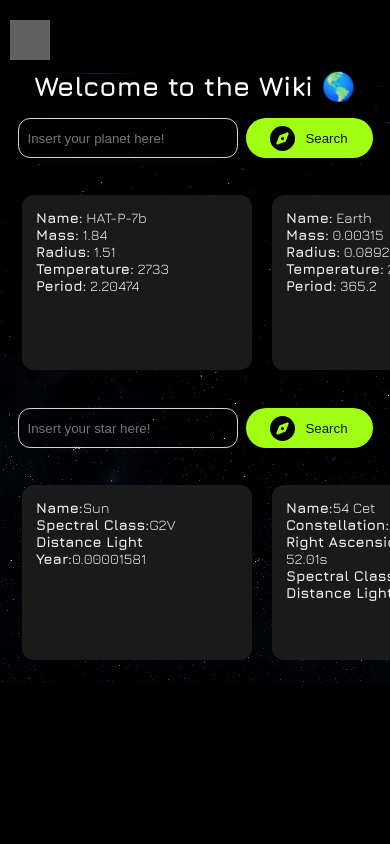
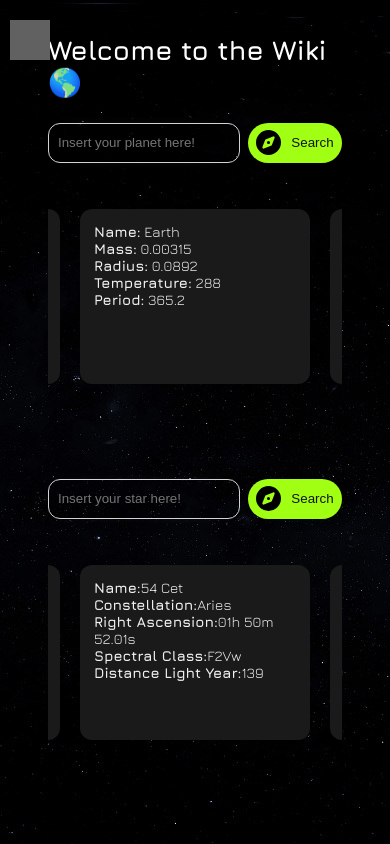
Before and after one commit to simoneschifano/cb7-project-b, a Next.js app: page /wiki in a window 390 px wide. Built offline with nearby package versions, Linux system fonts and the light colour scheme; grey boxes are pictures that could not be loaded.

Commit message:
style: not found style

```diff
--- a/src/components/Navbar/Navbar.jsx
+++ b/src/components/Navbar/Navbar.jsx
@@ -35,7 +35,7 @@ const Navbar = ({ distanceValue }) => {
 
             <div className={styles.wrappertxt}>
               <h5 className={styles.navbar__currentDistance}>
-                Distanza Percorsa: <br /> {distanceValue.toFixed(2)} au
+                Travelled distance: <br /> {distanceValue.toFixed(2)} au
               </h5>
             </div>
           </div>
--- a/src/components/SearchWiki/SearchWiki.jsx
+++ b/src/components/SearchWiki/SearchWiki.jsx
@@ -83,7 +83,6 @@ const SearchWiki = () => {
   const [previewResultStar, setPreviewResultStar] = useState(false);
   const [previewResultPlanet, setPreviewResultPlanet] = useState(false);
 
-
   const onHandlePlanetSearch = (e) => {
     e.preventDefault();
     GET(urlPlanets, inputPlanetValue).then((data) => setResultPlanet(data));
@@ -92,7 +91,9 @@ const SearchWiki = () => {
     if (e.target.value.length > 2) {
       setPlanetInputValue(e.target.value);
 
-      GET(urlPlanets, e.target.value).then((data) => setPreviewResultPlanet(data));
+      GET(urlPlanets, e.target.value).then((data) =>
+        setPreviewResultPlanet(data)
+      );
       setResultPlanet(false);
     } else {
       setPlanetInputValue(false);
@@ -130,37 +131,67 @@ const SearchWiki = () => {
   return (
     <>
       <div className={styles.Wrapper__Wiki}>
-        <div className={styles.Close__Button} onClick={returnHome} >
-          <Image className={styles.Back__Button__Image} src={'https://www.svgrepo.com/show/18507/back-button.svg'} width={40} height={40} alt="back_button_image" />
+        <div className={styles.Close__Button} onClick={returnHome}>
+          <Image
+            className={styles.Back__Button__Image}
+            src={"https://www.svgrepo.com/show/18507/back-button.svg"}
+            width={40}
+            height={40}
+            alt="back_button_image"
+          />
         </div>
         <h1>Welcome to the Wiki 🌎</h1>
 
         {/* Sezione ricerca dei pianeti */}
         <div className={styles.Search__Form__Container}>
           <form className={styles.SearchForm} onSubmit={onHandlePlanetSearch}>
-            <input className={styles.SearchInput} type="text" name="searchText" placeholder="Insert your planet here!" onChange={onHandlePlanetInput} />
+            <input
+              className={styles.SearchInput}
+              type="text"
+              name="searchText"
+              placeholder="Insert your planet here!"
+              onChange={onHandlePlanetInput}
+            />
             <button onClick={onHandlePlanetSearch}>
-              <svg className={styles.svgIcon} viewBox="0 0 512 512" height="1em" xmlns="http://www.w3.org/2000/svg">
+              <svg
+                className={styles.svgIcon}
+                viewBox="0 0 512 512"
+                height="1em"
+                xmlns="http://www.w3.org/2000/svg">
                 <path d="M256 512A256 256 0 1 0 256 0a256 256 0 1 0 0 512zm50.7-186.9L162.4 380.6c-19.4 7.5-38.5-11.6-31-31l55.5-144.3c3.3-8.5 9.9-15.1 18.4-18.4l144.3-55.5c19.4-7.5 38.5 11.6 31 31L325.1 306.7c-3.2 8.5-9.9 15.1-18.4 18.4zM288 256a32 32 0 1 0 -64 0 32 32 0 1 0 64 0z"></path>
               </svg>
               Search
             </button>
           </form>
-          {previewResultPlanet.length > 0  && !resultPlanet  &&(
+
+          {previewResultPlanet.length > 0 && !resultPlanet && (
             <div className={styles.Dropdown__Preview}>
               {previewResultPlanet.slice(0, 5).map((planet, index) => (
-                <p className={styles.Dropdown__Item} onClick={() => onHandlePlanetPreviewClick(planet.name)} key={index}>{planet.name}</p>
+                <p
+                  className={styles.Dropdown__Item}
+                  onClick={() => onHandlePlanetPreviewClick(planet.name)}
+                  key={index}>
+                  {planet.name}
+                </p>
               ))}
             </div>
           )}
         </div>
+
         {resultPlanet ? (
-          <div className={styles.List_Elements} draggable>
-            {resultPlanet.length > 0 ? resultPlanet.map((planet, index) => <PlanetCard data={planet} key={index} />) : <div className= {styles.Not__Found}>not found</div>}
+          <div className={styles.List_Elements}>
+            {resultPlanet.length > 0 ? (
+              resultPlanet.map((planet, index) => (
+                <PlanetCard data={planet} key={index} />
+              ))
+            ) : (
+              <div className={styles.Not__Found}>not found</div>
+            )}
           </div>
         ) : (
-          <div className={styles.List_Elements} draggable>
-            {!inputPlanetValue && listRandomPlanets.map((planet, index) => (
+          <div className={styles.List_Elements}>
+            {!inputPlanetValue &&
+              listRandomPlanets.map((planet, index) => (
                 <PlanetCard data={planet} key={index} />
               ))}
           </div>
@@ -169,9 +200,19 @@ const SearchWiki = () => {
         {/* Sezione ricerca delle stelle */}
         <div className={styles.Search__Form__Container}>
           <form className={styles.SearchForm} onSubmit={onHandleStarSearch}>
-          <input className={styles.SearchInput} type="text" name="saerchText" placeholder="Insert your star here!" onChange={onHandleStarInput} />
+            <input
+              className={styles.SearchInput}
+              type="text"
+              name="saerchText"
+              placeholder="Insert your star here!"
+              onChange={onHandleStarInput}
+            />
             <button onClick={onHandleStarSearch}>
-            <svg className={styles.svgIcon} viewBox="0 0 512 512" height="1em" xmlns="http://www.w3.org/2000/svg">
+              <svg
+                className={styles.svgIcon}
+                viewBox="0 0 512 512"
+                height="1em"
+                xmlns="http://www.w3.org/2000/svg">
                 <path d="M256 512A256 256 0 1 0 256 0a256 256 0 1 0 0 512zm50.7-186.9L162.4 380.6c-19.4 7.5-38.5-11.6-31-31l55.5-144.3c3.3-8.5 9.9-15.1 18.4-18.4l144.3-55.5c19.4-7.5 38.5 11.6 31 31L325.1 306.7c-3.2 8.5-9.9 15.1-18.4 18.4zM288 256a32 32 0 1 0 -64 0 32 32 0 1 0 64 0z"></path>
               </svg>
               Search
@@ -180,18 +221,30 @@ const SearchWiki = () => {
           {previewResultStar.length > 0 && !resultStar && (
             <div className={styles.Dropdown__Preview}>
               {previewResultStar.slice(0, 5).map((star, index) => (
-              <p className={styles.Dropdown__Item} onClick={() => onHandleStarPreviewClick(star.name)} key={index}>{star.name}</p>
+                <p
+                  className={styles.Dropdown__Item}
+                  onClick={() => onHandleStarPreviewClick(star.name)}
+                  key={index}>
+                  {star.name}
+                </p>
               ))}
             </div>
           )}
         </div>
         {resultStar ? (
           <div className={styles.List_Elements}>
-            {resultStar.length > 0 ? resultStar.map((star, index) => <StarCard data={star} key={index} />) : <div className= {styles.Not__Found}>not found</div>}
+            {resultStar.length > 0 ? (
+              resultStar.map((star, index) => (
+                <StarCard data={star} key={index} />
+              ))
+            ) : (
+              <div className={styles.Not__Found}>not found</div>
+            )}
           </div>
         ) : (
           <div className={styles.List_Elements}>
-            {!inputStarValue && listRandomStars.map((star, index) => (
+            {!inputStarValue &&
+              listRandomStars.map((star, index) => (
                 <StarCard data={star} key={index} />
               ))}
           </div>
--- a/src/components/SearchWiki/SearchWiki.module.scss
+++ b/src/components/SearchWiki/SearchWiki.module.scss
@@ -1,13 +1,14 @@
 .Wrapper__Wiki {
   background-image: url("../../../public/Milky.jpg");
-  max-width: 100vw;
-  max-height: 100vh;
+  width: 100vw;
+  height: 100vh;
   display: flex;
   flex-direction: column;
   justify-content: center;
   align-items: center;
   overflow-x: hidden;
-  gap: 25px;
+  gap: 24px;
+  padding: 24px 48px;
 
   h1,
   h2,
@@ -27,7 +28,6 @@
       align-items: center;
       position: relative;
 
-      // isolation: isolate;
       .SearchInput {
         width: 100%;
         max-width: 220px;
@@ -111,13 +111,13 @@
           border: 1px solid $color-heading;
         }
       }
-
     }
   }
 }
 
 .List_Elements {
   width: 100%;
+  max-width: 1000px;
   height: 270px;
   display: flex;
   justify-content: center;
@@ -140,22 +140,21 @@
 
   &::-webkit-scrollbar-track {
     border-radius: 5px;
-    background-color: #DFE9EB;
+    background-color: #dfe9eb;
   }
 
   &::-webkit-scrollbar-track:hover {
-    background-color: #B8C0C2;
+    background-color: #b8c0c2;
   }
 
   &::-webkit-scrollbar-track:active {
-    background-color: #B8C0C2;
+    background-color: #b8c0c2;
   }
 
   &::-webkit-scrollbar-thumb {
     border-radius: 5px;
     background-color: rgb(161, 255, 20);
   }
-
 }
 
 .Close__Button {
@@ -169,31 +168,41 @@
   padding: 10px;
   cursor: pointer;
   z-index: 999;
-  .Back__Button__Image{
+  .Back__Button__Image {
     filter: invert(100%);
     transform: scaleX(-1);
-
   }
 }
 .Not__Found {
   width: 50px;
-  height: 50px;;
+  height: 50px;
   background-color: rgb(161, 255, 20);
 }
 
 @media screen and (max-width: 767px) {
   /* This is for mobile devices */
   .Wrapper__Wiki {
-    gap: 15px;
-    margin-top: 70px;
     h1 {
       font-size: 1.7rem;
     }
-    .List_Elements{
-    display: flex;
-    justify-content: space-between;
-    padding: 22px;
-    height: 220px;
+    .List_Elements {
+      display: flex;
+      justify-content: center;
+      align-items: center;
+      padding: 22px;
+      height: 220px;
+      margin-bottom: 48px;
+
+      .Not__Found {
+        padding: 16px;
+        width: 136px;
+        height: 78px;
+        display: flex;
+        justify-content: center;
+        align-items: center;
+        border-radius: 4px;
+        font-size: 1.3rem;
+      }
     }
   }
 
@@ -203,6 +212,5 @@
 
   /* This is for laptop devices */
   @media screen and (min-width: 1025px) {
-
   }
 }
```
Lines whose indentation alone changed are shown as unchanged.
